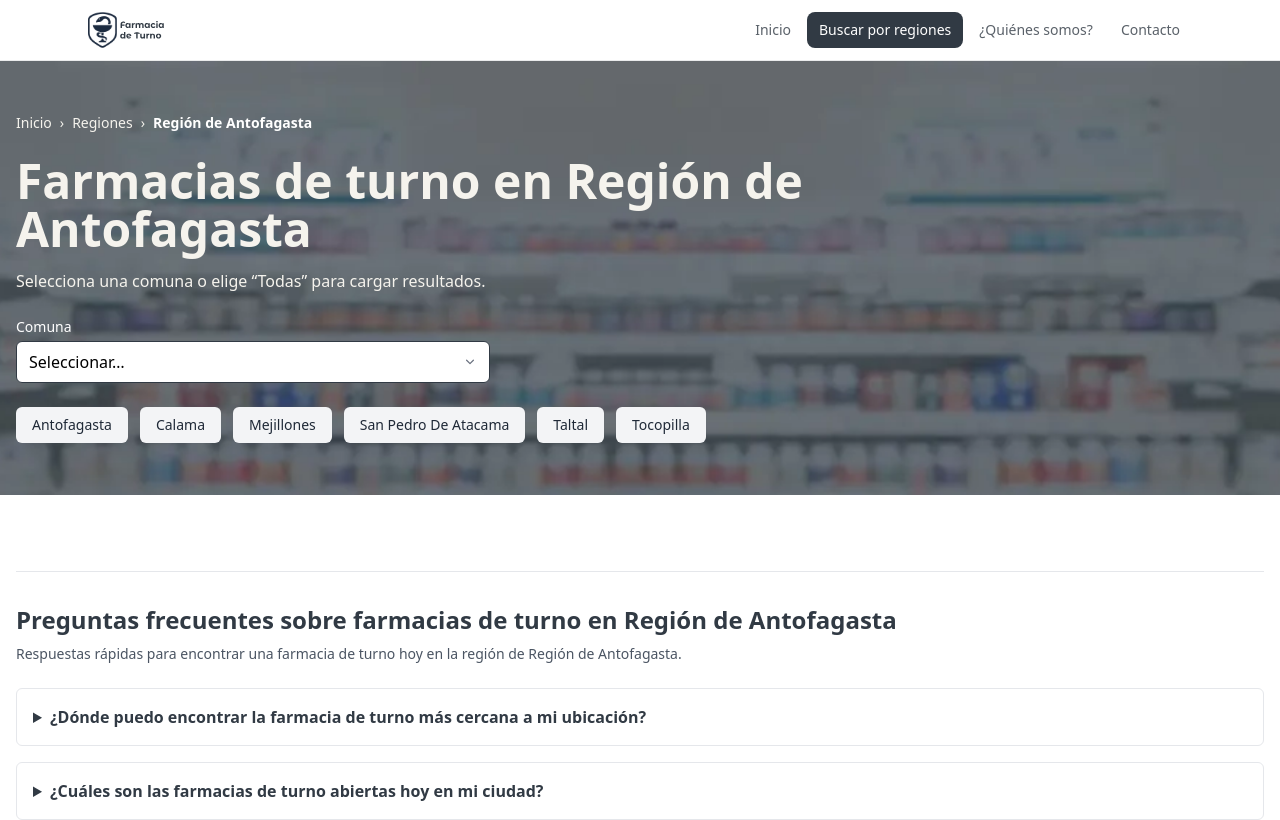
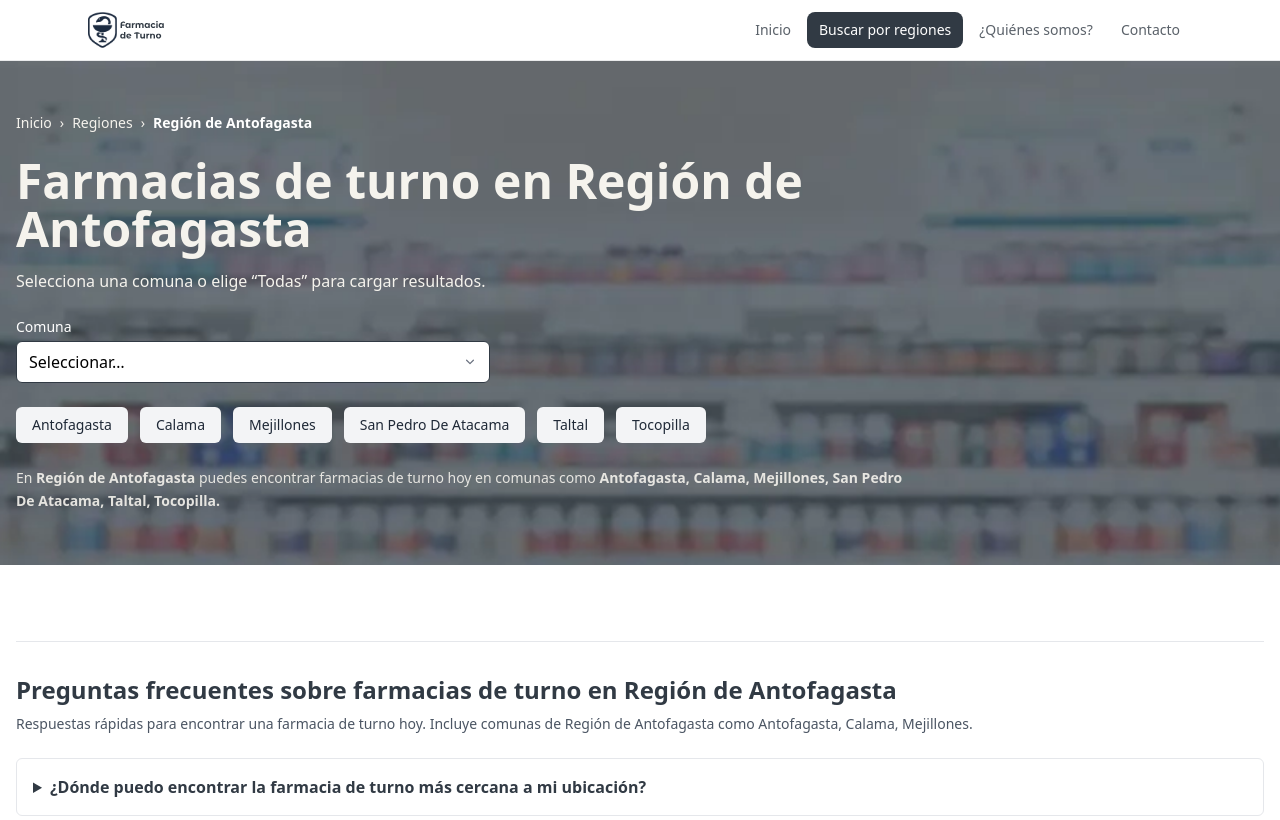
Before and after one commit to diejorquera/farmacia-app, a React (Vite) app: page /regiones/antofagasta in a window 1280 px wide. Shown: the top 820 px of the page. Built offline with nearby package versions, Linux system fonts and the light colour scheme.

Commit message:
feat(seo): add region/comuna pages, comuna links and FAQ schema; update sitemap generation

```diff
--- a/src/pages/RegionPage.jsx
+++ b/src/pages/RegionPage.jsx
@@ -2,7 +2,7 @@
 import { Fragment, useEffect, useMemo, useState } from "react";
 import { useParams, Link } from "react-router-dom";
 import { Listbox, Transition } from "@headlessui/react";
-import { slugToRegion } from "/src/utils/catalogo.js";
+import { slugToRegion, comunasPorRegion } from "/src/utils/catalogo.js";
 import { getTurnosPorRegion, getComunasPorRegion } from "../services/farmacias";
 import { FarmaciaCard } from "../components/FarmaciaCard";
 import Spinner from "../components/Spinner";
@@ -11,24 +11,31 @@ import ListaComunas from "../components/ListaComunas";
 
 const SELECT_PLACEHOLDER = "__seleccionar__";
 const ALL_VALUE = "__todas__";
-// Ajusta si tu dominio final es sin www:
 const CANONICAL_ORIGIN = "https://www.farmaciashoy.cl";
 
 function buildFaqItems({ regionNombre, comunas }) {
-  const ejemplos = comunas?.slice(0, 3).map((c) => c.nombre).join(", ");
+  const ejemplos = (comunas || [])
+    .slice(0, 3)
+    .map((c) => c.nombre)
+    .join(", ");
+
+  const ejemplo1 = comunas?.[0]?.nombre;
+  const ejemplo2 = comunas?.[1]?.nombre;
 
   return [
     {
       q: "¿Dónde puedo encontrar la farmacia de turno más cercana a mi ubicación?",
-      a: `Puedes encontrar la farmacia de turno más cercana consultando el listado actualizado para la región de ${regionNombre}. En esta página puedes filtrar por comuna y ver direcciones, horarios y teléfonos informados oficialmente.`,
+      a: `Puedes encontrar la farmacia de turno más cercana revisando el listado actualizado de ${regionNombre}. En esta página puedes filtrar por comuna y ver dirección, horario y teléfono informados oficialmente.`,
     },
     {
       q: "¿Cuáles son las farmacias de turno abiertas hoy en mi ciudad?",
-      a: `Las farmacias de turno cambian diariamente. Para ${regionNombre}, puedes revisar el listado del día por comuna${ejemplos ? `, como ${ejemplos}` : ""}, y confirmar los horarios publicados para cada local.`,
+      a: `Las farmacias de turno cambian diariamente. Para ${regionNombre}, revisa el listado del día por comuna${
+        ejemplos ? ` (por ejemplo: ${ejemplos})` : ""
+      } y confirma los horarios publicados para cada local.`,
     },
     {
       q: "¿Hay alguna aplicación móvil para localizar farmacias de turno en Chile?",
-      a: `Puedes usar buscadores, mapas o sitios web de consulta de turnos. En FarmaciasHoy puedes revisar las farmacias de turno por región (${regionNombre}) y filtrar por comuna para encontrar alternativas cercanas.`,
+      a: `Puedes usar buscadores y mapas, pero también sitios especializados. En FarmaciasHoy puedes revisar las farmacias de turno por región (${regionNombre}) y filtrar por comuna para encontrar alternativas cercanas.`,
     },
     {
       q: "¿Puedo comprar medicamentos de farmacia de turno en línea con entrega a domicilio?",
@@ -40,15 +47,19 @@ function buildFaqItems({ regionNombre, comunas }) {
     },
     {
       q: "¿Existen cadenas de farmacias que tengan farmacias de turno garantizadas 24/7?",
-      a: `Algunas comunas pueden tener turnos con horarios extendidos, pero no es una garantía universal. Revisa siempre el horario publicado (apertura/cierre) para cada local en ${regionNombre}.`,
+      a: `En algunas comunas puede haber turnos con horarios extendidos, pero no es una garantía universal. Revisa siempre el horario de apertura/cierre publicado para cada local en ${regionNombre}.`,
     },
     {
       q: "¿Cómo puedo consultar el listado actualizado de farmacias de turno en mi comuna?",
-      a: `Selecciona tu comuna en la lista y verás los resultados del día. También puedes elegir “Todas” para ver el listado completo en la región de ${regionNombre}.`,
+      a: `Selecciona tu comuna en el filtro y verás los resultados del día. También puedes elegir “Todas” para ver el listado completo en ${regionNombre}.${
+        ejemplo1 && ejemplo2
+          ? ` Ejemplos de comunas: ${ejemplo1} y ${ejemplo2}.`
+          : ""
+      }`,
     },
     {
       q: "¿Dónde puedo ver reseñas y valoraciones de farmacias de turno en Chile?",
-      a: `Las reseñas suelen estar en servicios como mapas y directorios. Aquí puedes ver la información de turno del día (dirección, horario y teléfono) y luego complementar con reseñas externas si lo necesitas.`,
+      a: `Las reseñas suelen estar en servicios de mapas y directorios. Aquí puedes ver la información de turno del día (dirección, horario y teléfono) y luego complementar con reseñas externas si lo necesitas.`,
     },
     {
       q: "¿Las farmacias de turno ofrecen descuentos o promociones especiales en productos?",
@@ -70,16 +81,57 @@ export default function RegionPage() {
     error: null,
     items: [],
   });
+
+  // comunas desde API (para Listbox)
   const [comunas, setComunas] = useState([]);
   const [comunasLoaded, setComunasLoaded] = useState(false);
   const [loadingComunas, setLoadingComunas] = useState(false);
-  const [comuna, setComuna] = useState(SELECT_PLACEHOLDER); // "Seleccionar…" no carga nada
 
-  // FAQ (visible + JSON-LD)
+  const [comuna, setComuna] = useState(SELECT_PLACEHOLDER);
+
+  // ✅ Comunas “para SEO visible”:
+  // Si ya cargaste desde API, usa ese array.
+  // Si no, usa el catálogo fijo (comunasPorRegion) para NO depender de la API.
+  const comunasForSeo = useMemo(() => {
+    if (!region) return [];
+    const rid = Number(region.id_api);
+
+    const fromApi = Array.isArray(comunas) && comunas.length ? comunas : [];
+    const fromCatalog = comunasPorRegion?.[rid] || [];
+
+    // Preferimos API si existe, si no catálogo.
+    const list = fromApi.length ? fromApi : fromCatalog;
+
+    // Normaliza a { nombre }
+    const normalized = list
+      .map((c) => {
+        if (typeof c === "string") return { nombre: c };
+        if (c && typeof c === "object" && c.nombre) return { nombre: c.nombre };
+        return null;
+      })
+      .filter(Boolean);
+
+    // Orden
+    return normalized.slice().sort((a, b) => a.nombre.localeCompare(b.nombre, "es"));
+  }, [region, comunas]);
+
+  // ✅ Texto SEO con comunas explícitas
+  const comunasTextoSeo = useMemo(() => {
+    const names = comunasForSeo.map((c) => c.nombre);
+    if (!names.length) return "";
+
+    // muestra 10, y luego “y otras…”
+    const top = names.slice(0, 10);
+    const rest = names.length - top.length;
+
+    return rest > 0 ? `${top.join(", ")} y otras comunas.` : `${top.join(", ")}.`;
+  }, [comunasForSeo]);
+
+  // FAQ items (visible + JSON-LD)
   const faqItems = useMemo(() => {
     if (!region) return [];
-    return buildFaqItems({ regionNombre: region.nombre, comunas });
-  }, [region, comunas]);
+    return buildFaqItems({ regionNombre: region.nombre, comunas: comunasForSeo });
+  }, [region, comunasForSeo]);
 
   // Reset total cuando cambia la región
   useEffect(() => {
@@ -139,7 +191,7 @@ export default function RegionPage() {
     };
   }, [region, faqItems]);
 
-  // Carga perezosa de comunas
+  // Carga perezosa de comunas (Listbox)
   const ensureComunas = async () => {
     if (!region || comunasLoaded || loadingComunas) return;
     setLoadingComunas(true);
@@ -158,7 +210,7 @@ export default function RegionPage() {
   // Evento GA: selección de comuna (incluye "Todas")
   useEffect(() => {
     if (!region) return;
-    if (comuna === SELECT_PLACEHOLDER) return; // aún no eligió
+    if (comuna === SELECT_PLACEHOLDER) return;
     track("seleccionar_comuna", {
       region_slug: region.slug,
       region_nombre: region.nombre,
@@ -166,18 +218,20 @@ export default function RegionPage() {
     });
   }, [region, comuna]);
 
-  // Cargar turnos al elegir "Todas" o una comuna específica
+  // Cargar turnos al elegir “Todas” o una comuna específica
   useEffect(() => {
     let alive = true;
 
     async function loadTurnos() {
       if (!region) return;
+
       if (comuna === SELECT_PLACEHOLDER) {
         if (alive) setState({ loading: false, error: null, items: [] });
-        return; // no cargamos nada
+        return;
       }
 
       setState({ loading: true, error: null, items: [] });
+
       try {
         const raw = await getTurnosPorRegion(region.id_api);
         let items = raw;
@@ -191,7 +245,6 @@ export default function RegionPage() {
 
         if (alive) setState({ loading: false, error: null, items });
 
-        // GA: listar resultados (solo cuando termina bien)
         if (alive) {
           track("listar_farmacias", {
             region_slug: region.slug,
@@ -201,12 +254,13 @@ export default function RegionPage() {
           });
         }
       } catch {
-        if (alive)
+        if (alive) {
           setState({
             loading: false,
             error: "No se pudo cargar la información",
             items: [],
           });
+        }
       }
     }
 
@@ -265,7 +319,7 @@ export default function RegionPage() {
             </p>
           </div>
 
-          {/* Filtro único (sin botón) */}
+          {/* Filtro (Listbox) */}
           <form
             className="flex flex-col gap-3 md:flex-row md:items-end md:gap-4"
             aria-describedby="descripcion-pagina"
@@ -359,7 +413,18 @@ export default function RegionPage() {
             </fieldset>
           </form>
 
+          {/* Chips/links de comunas (visibles) */}
           <ListaComunas regionId={region.id_api} regionSlug={region.slug} />
+
+          {/* ✅ TEXTO SEO: comunas explícitas */}
+          {!!comunasTextoSeo && (
+            <section className="max-w-4xl text-sm text-brand-background/90 leading-relaxed">
+              <p>
+                En <strong>{region.nombre}</strong> puedes encontrar farmacias de turno hoy en comunas como{" "}
+                <strong>{comunasTextoSeo}</strong>
+              </p>
+            </section>
+          )}
         </div>
       </div>
 
@@ -426,15 +491,15 @@ export default function RegionPage() {
             )
           )}
 
-          {/* FAQ visible + JSON-LD (inyectado en <head>) */}
+          {/* FAQ visible + JSON-LD */}
           <section aria-labelledby="faq-title" className="border-t pt-8">
             <h2 id="faq-title" className="text-xl md:text-2xl font-bold text-brand-dark">
               Preguntas frecuentes sobre farmacias de turno en {region.nombre}
             </h2>
 
             <p className="mt-2 text-sm text-gray-600">
-              Respuestas rápidas para encontrar una farmacia de turno hoy en la región de{" "}
-              {region.nombre}.
+              Respuestas rápidas para encontrar una farmacia de turno hoy. Incluye comunas de {region.nombre} como{" "}
+              {comunasForSeo.slice(0, 3).map((c) => c.nombre).join(", ")}.
             </p>
 
             <div className="mt-6 space-y-4">
```
